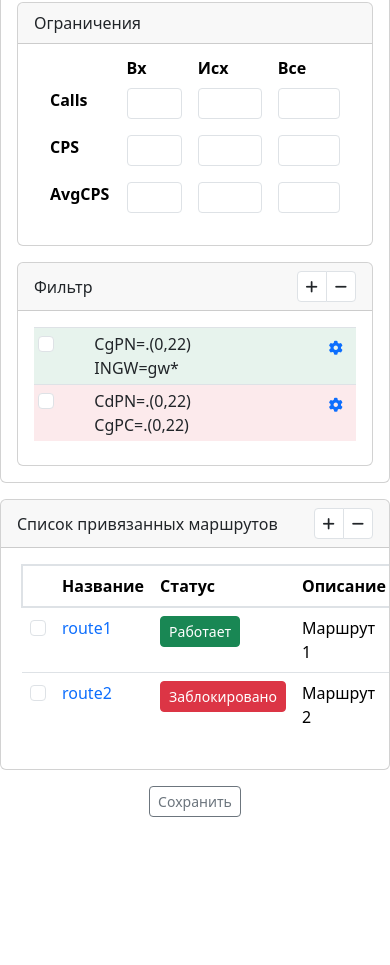
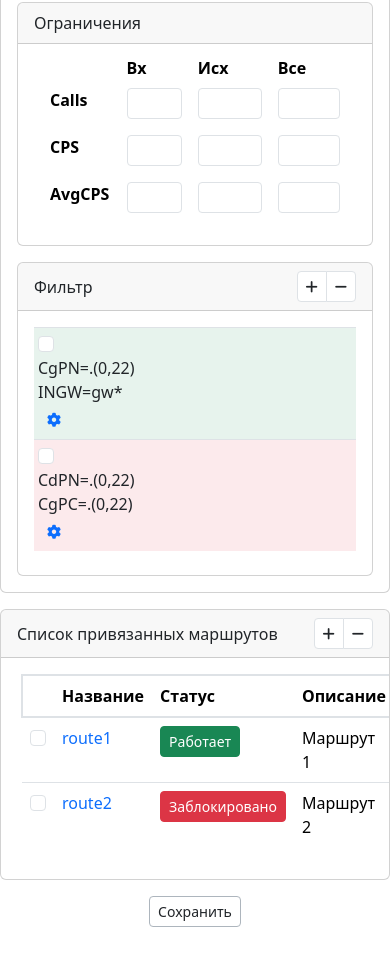
Before and after one commit to Kate-Vol/EDU-372, a plain HTML site: page index.html in a window 390 px wide. Shown: the part 682-1647 px from the top of the page. Before the commit the page ends 1547 px from the top, so only its background shows below. Drawn offline with nearby package versions, Linux system fonts and the light colour scheme.

Commit message:
Fixed adaptive blocks

```diff
--- a/index.html
+++ b/index.html
@@ -308,37 +308,37 @@
                                     </div>
                                 </div>
                             </div>
-                            <div class="card-body pb-4  overflow-auto">
+                            <div class="card-body pb-4">
                                 <div class="row-wripper bg-success bg-opacity-10 border-top p-1">
                                     <div class="row">
-                                        <div class="col-2">
+                                        <div class="col-12 col-sm-2">
                                             <input class="form-check-input" type="checkbox" value="" id="defaultCheck1">
                                         </div>
-                                        <div class="col-8">
+                                        <div class="col-12 col-sm-8">
                                             <div class="filter-container">
                                                 <div class="filter-rule">CgPN=.(0,22)</div>
                                                 <div class="filter-rule">INGW=gw*</div>
                                             </div>
                                         </div>
-                                        <div class="col-2">
-                                            <button type="button" class="btn btn-sm text-primary"><i
-                                                    class="fa-solid fa-gear"></i></button>
+                                        <div class="col-12 col-sm-2">
+                                            <button type="button" class="btn btn-sm text-primary">
+                                                <i class="fa-solid fa-gear"></i></button>
                                         </div>
                                     </div>
                                 </div>
 
                                 <div class="row-wripper bg-danger bg-opacity-10 border-top p-1">
                                     <div class="row">
-                                        <div class="col-2">
+                                        <div class="col-12 col-sm-2">
                                             <input class="form-check-input" type="checkbox" value="" id="defaultCheck1">
                                         </div>
-                                        <div class="col-8">
+                                        <div class="col-12 col-sm-8">
                                             <div class="filter-container">
                                                 <div class="filter-rule">CdPN=.(0,22)</div>
                                                 <div class="filter-rule">CgPC=.(0,22)</div>
                                             </div>
                                         </div>
-                                        <div class="col-2">
+                                        <div class="col-12 col-sm-2 ">
                                             <button type="button" class="btn btn-sm text-primary"><i
                                                     class="fa-solid fa-gear"></i></button>
                                         </div>
@@ -423,7 +423,7 @@
                                     <span>150</span>
                                 </td>
                                 <td>
-                                    <button type="button" class="btn btn-sm text-primary"><i
+                                    <button type="button" class="btn btn-sm text-primary "><i
                                             class="fa-solid fa-gear"></i></button>
                                 </td>
                             </tr>
@@ -436,7 +436,7 @@
 
 
     <div class="button-stage d-flex justify-content-center mt-3 mb-5">
-        <button type="button" class="btn btn-sm btn-outline-secondary fw-medium">Сохранить</button>
+        <button type="button" class="btn btn-sm fw-medium text-dark border border-dark-subtle">Сохранить</button>
     </div>
     <script src="https://cdn.jsdelivr.net/npm/bootstrap@5.3.0-alpha1/dist/js/bootstrap.bundle.min.js"
         integrity="sha384-w76AqPfDkMBDXo30jS1Sgez6pr3x5MlQ1ZAGC+nuZB+EYdgRZgiwxhTBTkF7CXvN"
```
